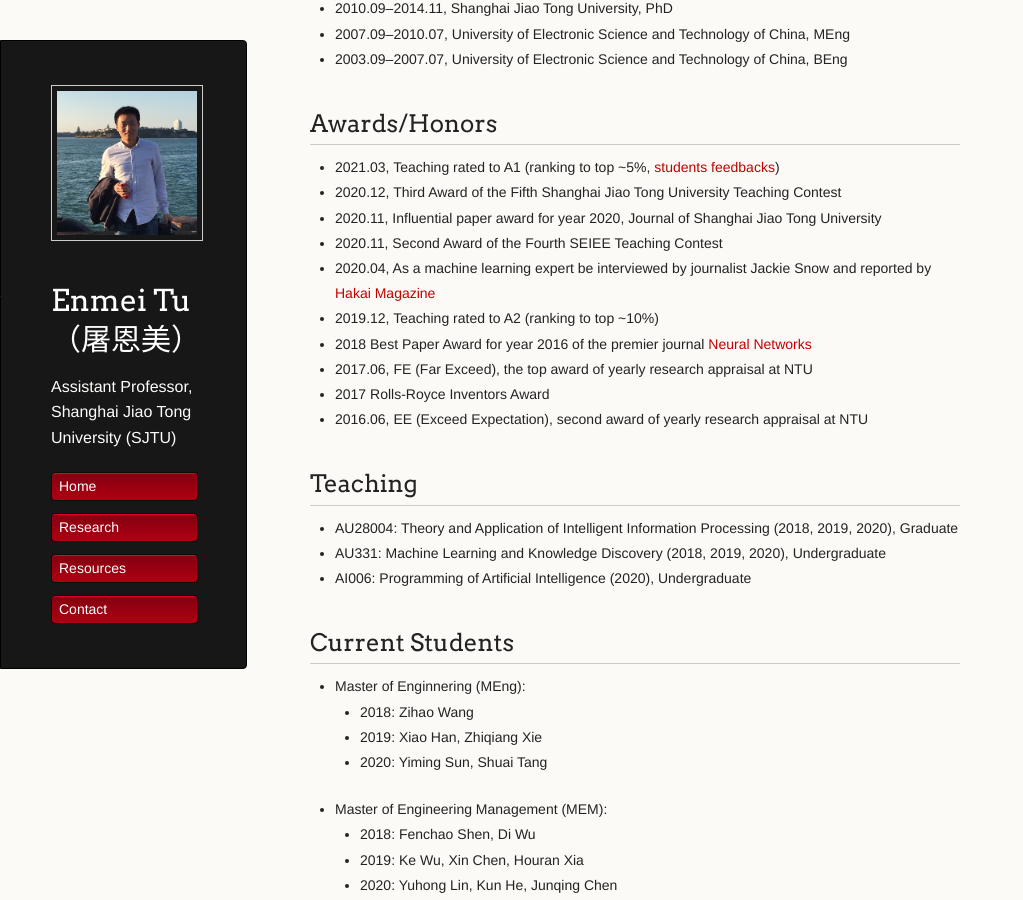
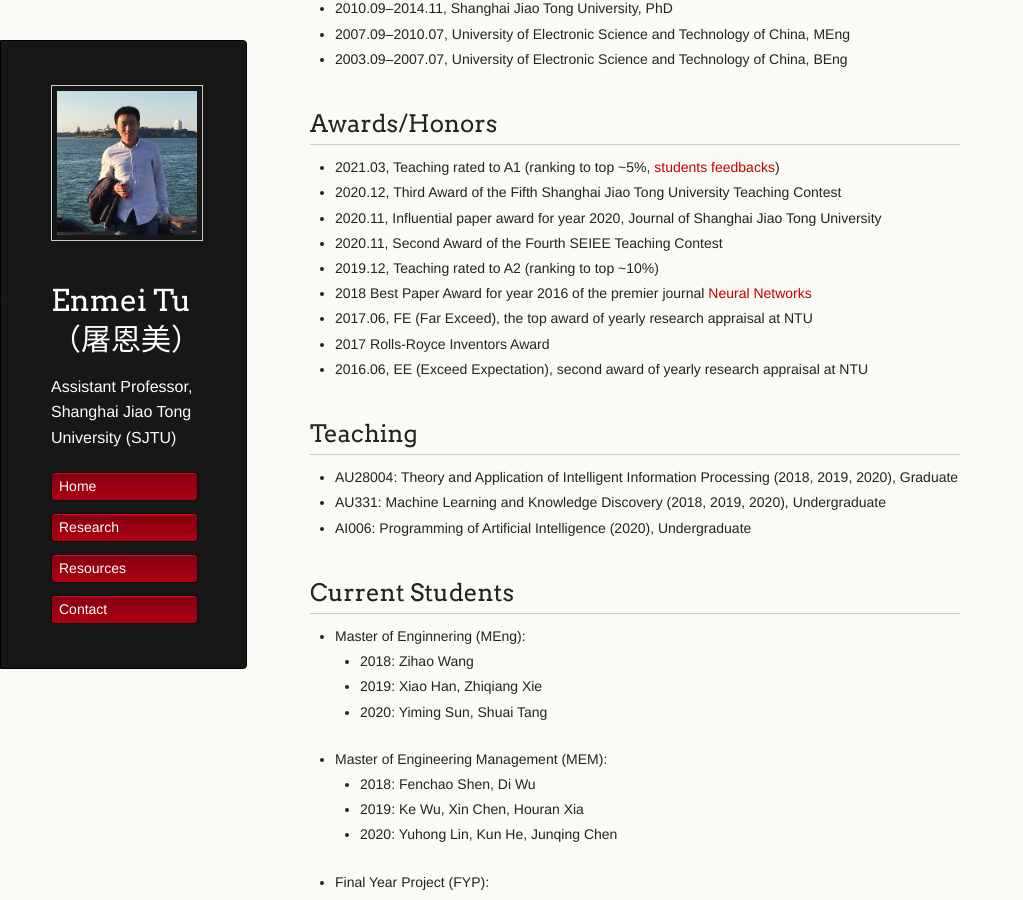
Before and after one commit to hellotem/enmeitu.github.io, a Jekyll site: the page built from index.md, in a window 1280 px wide and 900 px high, scrolled down 523 px. Shown: the whole window, without its empty margins (0-1023 px from the left). Built offline with Jekyll 4.4.1, drawn with Linux system fonts in a browser that asks for light colours.

Commit message:
Update index.md

```diff
--- a/index.md
+++ b/index.md
@@ -29,7 +29,6 @@ Enmei obtained his PhD degree from [Shanghai Jiao Tong University (SJTU)](http:/
 * 2020.12, Third Award of the Fifth Shanghai Jiao Tong University Teaching Contest
 * 2020.11, Influential paper award for year 2020,  Journal of Shanghai Jiao Tong University
 * 2020.11, Second Award of the Fourth SEIEE Teaching Contest
-* 2020.04, As a machine learning expert be interviewed by journalist Jackie Snow and reported by [Hakai Magazine](https://www.hakaimagazine.com/news/the-invisible-vector/)
 * 2019.12, Teaching rated to A2 (ranking to top ~10%)
 * 2018 Best Paper Award for year 2016 of the premier journal [Neural Networks](https://www.journals.elsevier.com/neural-networks)
 * 2017.06, FE (Far Exceed), the top award of yearly research appraisal at NTU
```
